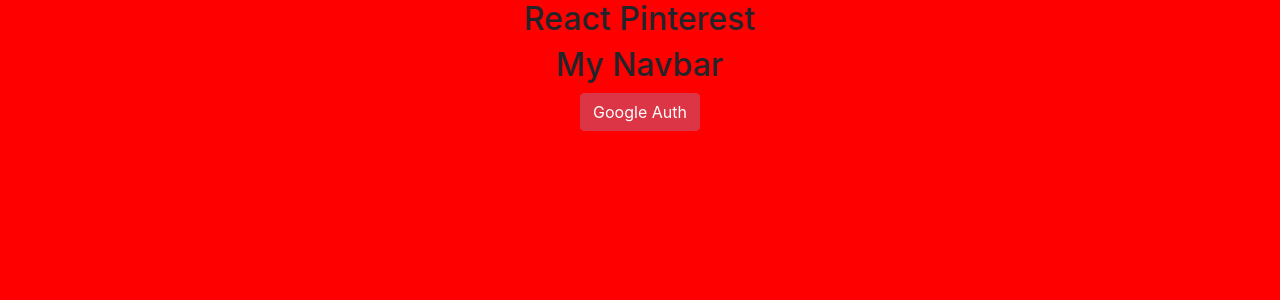
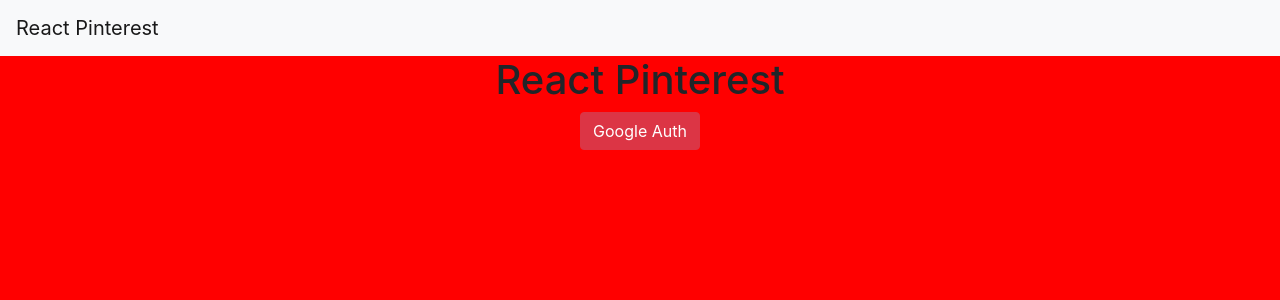
Before and after one commit to Jmarquez8951/react-pinterest, a React (Create React App) app: page / in a window 1280 px wide. Shown: the top 300 px of the page. Built offline with nearby package versions, Linux system fonts and the light colour scheme; no server answers.

Commit message:
got the log in/out buttons to toggle

```diff
--- a/package.json
+++ b/package.json
@@ -10,6 +10,7 @@
     "axios": "^0.19.2",
     "bootstrap": "^4.4.1",
     "firebase": "^7.14.3",
+    "prop-types": "^15.7.2",
     "react": "^16.13.1",
     "react-dom": "^16.13.1",
     "react-scripts": "3.4.1"
--- a/src/App/App.js
+++ b/src/App/App.js
@@ -45,8 +45,8 @@
 
     return (
       <div className="App">
-        <h2>React Pinterest</h2>
-        <MyNavbar/>
+        <MyNavbar authed={authed}/>
+        <h1>React Pinterest</h1>
         {loadComponent()}
       </div>
     );
--- a/src/components/MyNavbar/MyNavbar.js
+++ b/src/components/MyNavbar/MyNavbar.js
@@ -1,11 +1,42 @@
 import React from 'react';
+import PropTypes from 'prop-types';
+import firebase from 'firebase/app';
+import 'firebase/auth';
+
 import './MyNavbar.scss';
 
 class MyNavbar extends React.Component {
+  static propTypes = {
+    authed: PropTypes.bool.isRequired,
+  }
+
+  logMeOut = (e) => {
+    e.preventDefault();
+    firebase.auth().signOut();
+  }
+
   render() {
+    const { authed } = this.props;
     return (
       <div className="MyNavbar">
-        <h2>My Navbar</h2>
+        <nav className="navbar navbar-expand-lg navbar-light bg-light">
+          <a className="navbar-brand" href="#">React Pinterest</a>
+          <button className="navbar-toggler" type="button" data-toggle="collapse" data-target="#navbarSupportedContent" aria-controls="navbarSupportedContent" aria-expanded="false" aria-label="Toggle navigation">
+            <span className="navbar-toggler-icon"></span>
+          </button>
+
+          <div className="collapse navbar-collapse" id="navbarSupportedContent">
+            <ul className="navbar-nav ml-auto">
+              <li className="nav-item">
+                {
+                  authed
+                    ? <button className="nav-link btn btn-danger" onClick={this.logMeOut}>Log Out</button>
+                    : ''
+                }
+              </li>
+            </ul>
+          </div>
+        </nav>
       </div>
     );
   }
```
